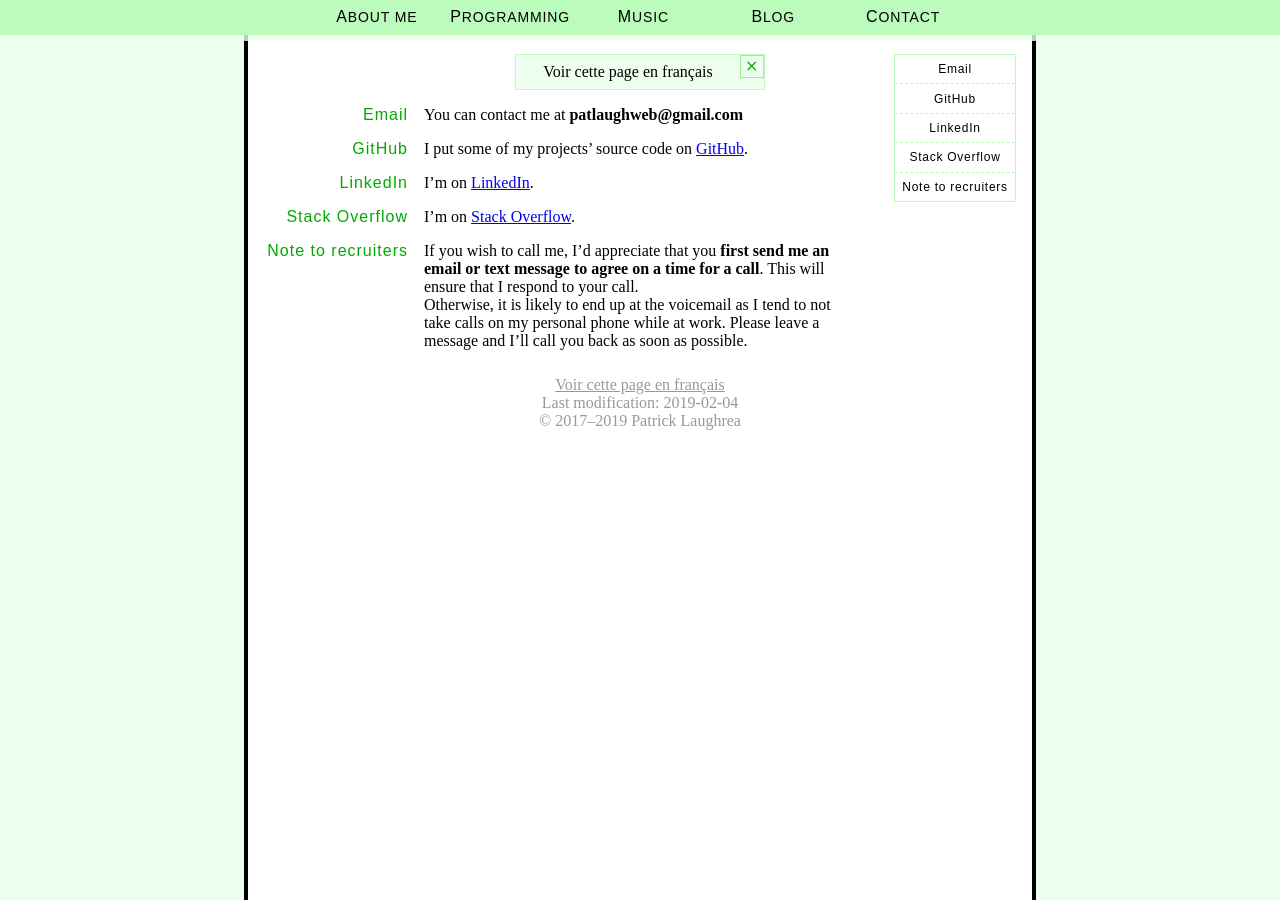
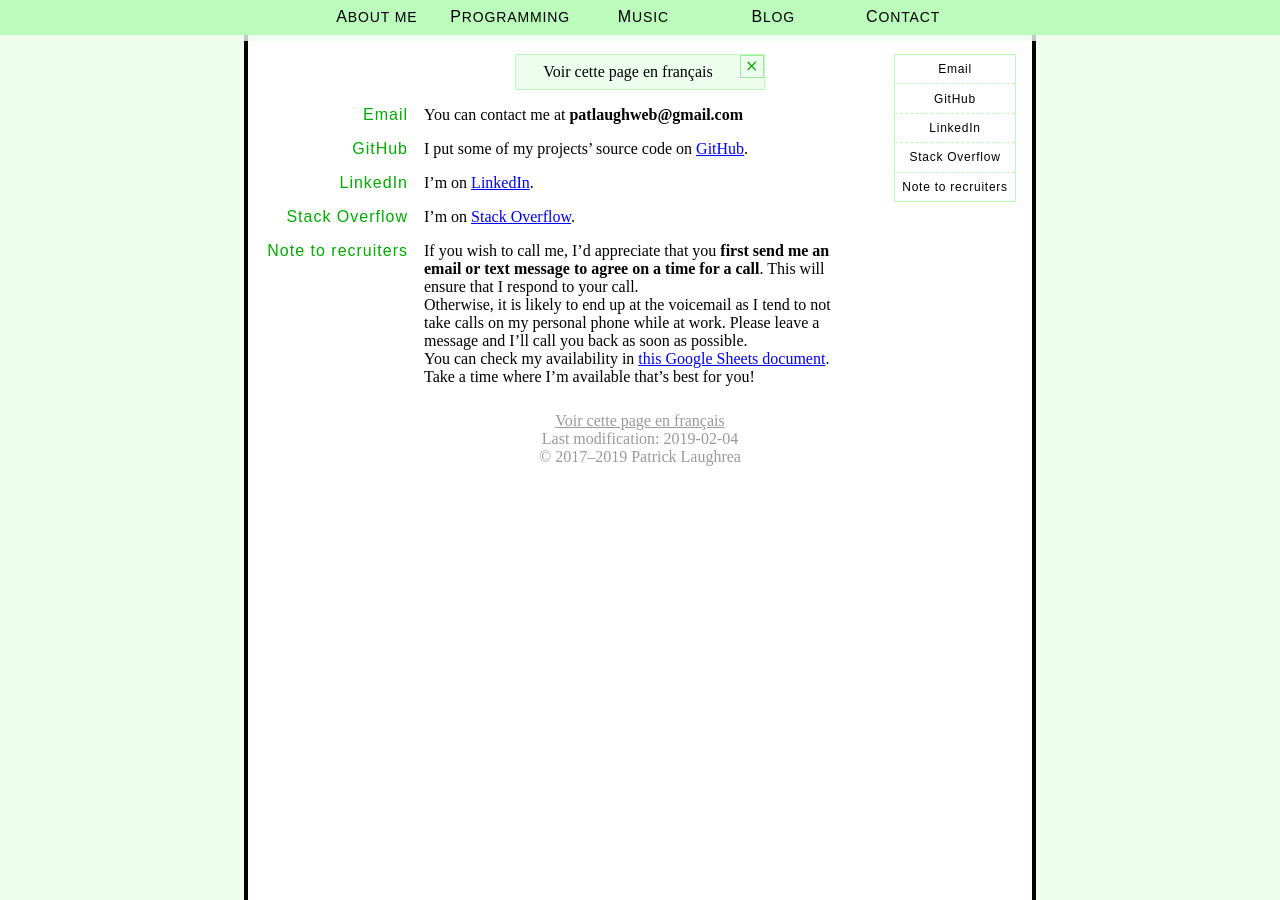
Before and after one commit to Pat-Laugh/pat-laugh.github.io, a Jekyll site: the page built from en/contact.html, in a window 1280 px wide. Built offline with Jekyll 4.4.1, drawn with Linux system fonts in a browser that asks for light colours.

Commit message:
Put availability link in contact page

```diff
--- a/en/contact.html
+++ b/en/contact.html
@@ -25,5 +25,7 @@ content_list:
     email or text message to agree on a time for a call</b>. This will
     ensure that I respond to your call.<br>Otherwise, it is likely to end up at
     the voicemail as I tend to not take calls on my personal phone while at
-    work. Please leave a message and I'll call you back as soon as possible.
+    work. Please leave a message and I'll call you back as soon as possible.<br>
+    You can check my availability in <a href="https://docs.google.com/spreadsheets/d/e/2PACX-1vQVqp7405aNVq8HP7cGzNEkk2rCfj5DRjV_ikYbujkTr4gDVAq2nUf3sLo-GvUCM8LsW9KG2ZOf-T10/pubhtml">this Google Sheets document</a>.
+    Take a time where I'm available that's best for you!
 ---
--- a/fr/contact.html
+++ b/fr/contact.html
@@ -27,5 +27,6 @@ content_list:
     risque de finir à la boîte vocale parce que je n'ai pas l'habitude de
     prendre des appels sur mon téléphone personnel lorsque je travaille.
     S'il-vous-plaît, veuillez laisser un message et je vous rappelerai dès que
-    possible.
+    possible.<br>Vous pouvez voir mes disponibilités dans <a href="https://docs.google.com/spreadsheets/d/e/2PACX-1vQVqp7405aNVq8HP7cGzNEkk2rCfj5DRjV_ikYbujkTr4gDVAq2nUf3sLo-GvUCM8LsW9KG2ZOf-T10/pubhtml">ce document Google Sheets</a>.
+    Prenez un temps où je suis disponible qui vous convient le mieux&nbsp;!
 ---
```
